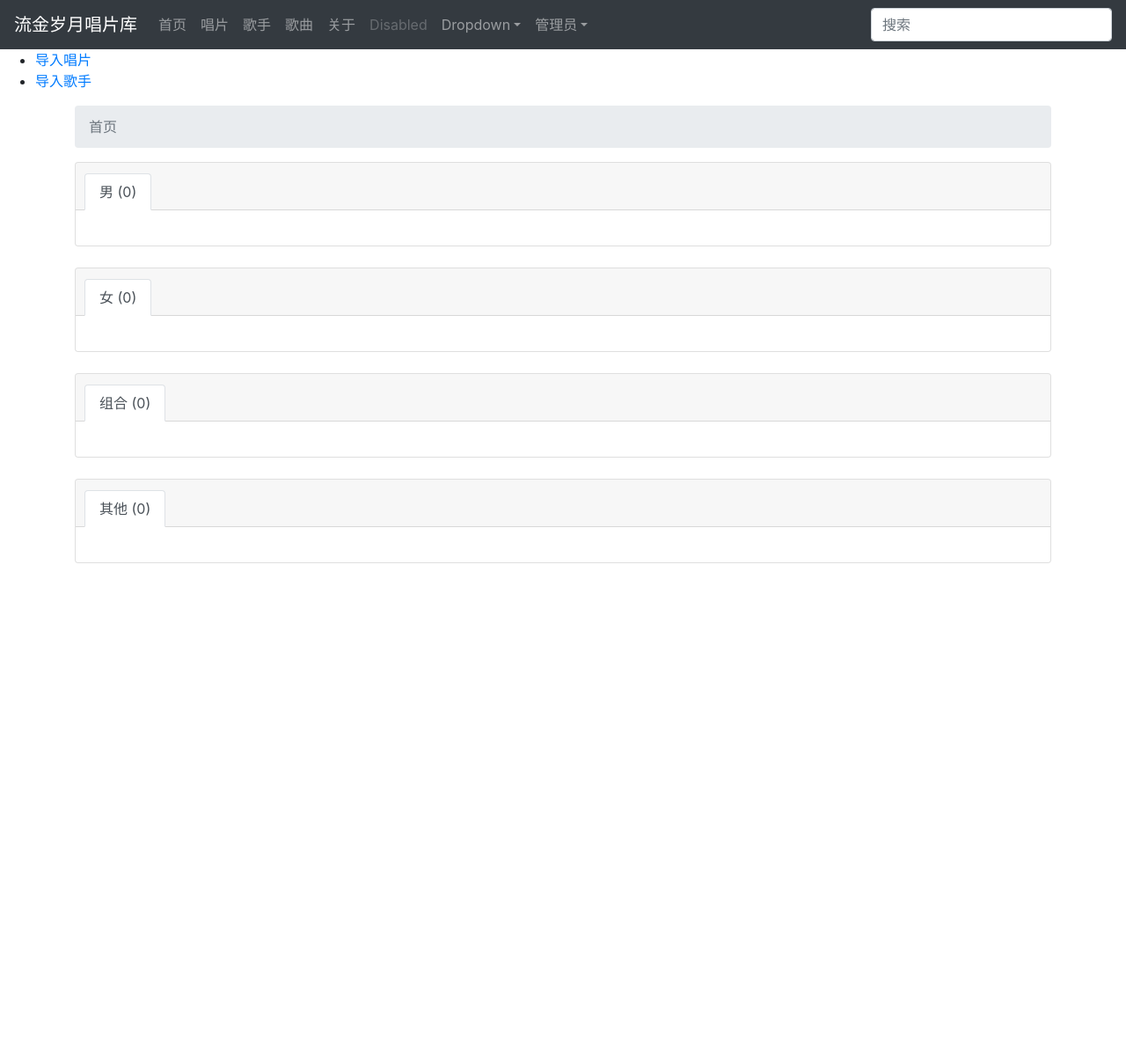
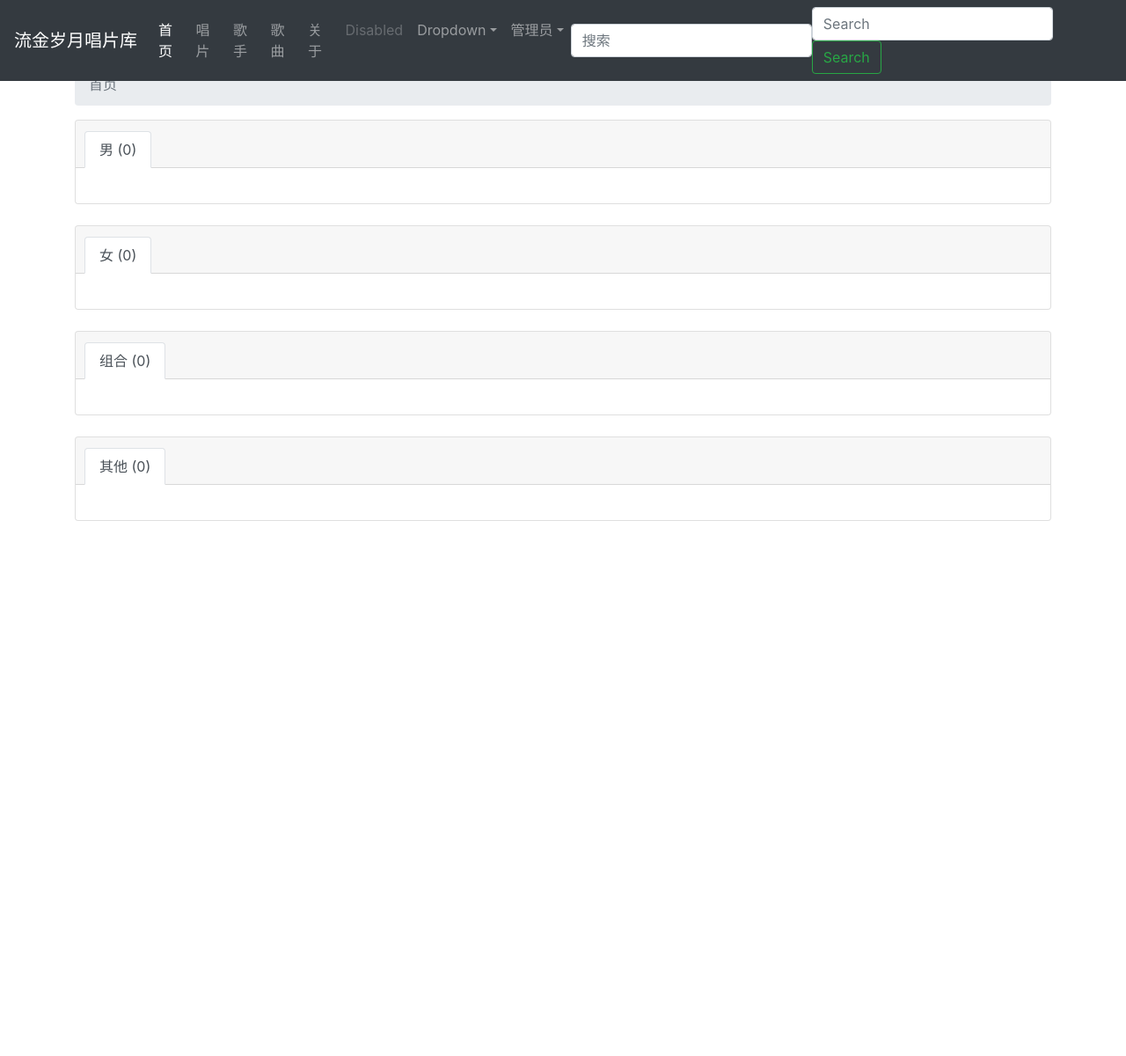
Before and after one commit to liuxue0905/GoldenTimes, a Django app: page /portal/dashboard/ in a window 1280 px wide. Shown: the whole page at 88% size. Before the commit the page ends 640 px from the top, so only its background shows below. Run offline with Django 3.2, Linux system fonts and the light colour scheme; data that the repository does not hold is empty; parts of the project's set-up code (start-up, migrations or seed data) failed here and were passed over; some libraries are stand-ins or nearby versions.

Commit message:
修改服务端版网页

```diff
--- /dev/null
+++ b/portal/static/css/navbar-top-fixed.css
@@ -0,0 +1,5 @@
+/* Show it is fixed to the top */
+body {
+  min-height: 75rem;
+  padding-top: 4.5rem;
+}
--- a/portal/templates/base.html
+++ b/portal/templates/base.html
@@ -16,7 +16,24 @@
 
     <link rel="stylesheet" href="{% static 'css/abc.css' %}">
 
+    <style>
+        .bd-placeholder-img {
+            font-size: 1.125rem;
+            text-anchor: middle;
+            -webkit-user-select: none;
+            -moz-user-select: none;
+            -ms-user-select: none;
+            user-select: none;
+        }
 
+        @media (min-width: 768px) {
+            .bd-placeholder-img-lg {
+                font-size: 3.5rem;
+            }
+        }
+    </style>
+    <!-- Custom styles for this template -->
+    <link href="{% static 'css/navbar-top-fixed.css' %}" rel="stylesheet">
 
     {% block title %}
     {% endblock %}
@@ -30,7 +47,8 @@
 
 <body data-admin-utc-offset="{% now "Z" %}">
 
-<nav class="navbar navbar-expand-sm navbar-dark bg-dark">
+{% block android_header %}
+<nav class="navbar navbar-expand-sm navbar-dark bg-dark    fixed-top">
     <a class="navbar-brand" href="#">流金岁月唱片库</a>
     <button class="navbar-toggler" type="button" data-toggle="collapse" data-target="#navbarsExample03" aria-controls="navbarsExample03" aria-expanded="false" aria-label="Toggle navigation">
         <span class="navbar-toggler-icon"></span>
@@ -39,7 +57,9 @@
     <div class="collapse navbar-collapse" id="navbarsExample03">
         <ul class="navbar-nav mr-auto">
             <li class="nav-item{% ifequal mdl_navigation__link__current 'dashboard' %} active{% endifequal %}">
-                <a class="nav-link" href="{% url 'portal:dashboard' %}">首页{% ifequal mdl_navigation__link__current 'dashboard' %} <span class="sr-only">(current)</span>{% endifequal %}</a>
+                <a class="nav-link" href="{% url 'portal:dashboard' %}">首页
+                    {% ifequal mdl_navigation__link__current 'dashboard' %}
+                        <span class="sr-only">(current)</span>{% endifequal %}</a>
             </li>
             <li class="nav-item">
                 <a class="nav-link" href="{% url 'portal:record-list' %}">唱片</a>
@@ -79,24 +99,21 @@
         <form class="form-inline my-2 my-md-0">
             <input class="form-control" type="text" placeholder="搜索">
         </form>
+        <form class="form-inline mt-2 mt-md-0">
+            <input class="form-control mr-sm-2" type="text" placeholder="Search" aria-label="Search">
+            <button class="btn btn-outline-success my-2 my-sm-0" type="submit">Search</button>
+        </form>
     </div>
 </nav>
+{% endblock %}
 
-<div>
-    <ul>
-        <li>
-            <a class="mdl-navigation__link{% ifequal mdl_navigation__link__current 'import-records' %} mdl-navigation__link--current{% endifequal %}"
-               href="{% url 'portal:import-records' %}">导入唱片</a>
-        </li>
-        <li>
-            <a class="mdl-navigation__link{% ifequal mdl_navigation__link__current 'import-artists' %} mdl-navigation__link--current{% endifequal %}" href="{% url 'portal:import-artists' %}">导入歌手</a>
-        </li>
-    </ul>
-
-    {% block android_header %}
-    {% endblock %}
-
-</div>
+{#<li>#}
+{#            <a class="mdl-navigation__link{% ifequal mdl_navigation__link__current 'import-records' %} mdl-navigation__link--current{% endifequal %}"#}
+{#               href="{% url 'portal:import-records' %}">导入唱片</a>#}
+{#        </li>#}
+{#        <li>#}
+{#            <a class="mdl-navigation__link{% ifequal mdl_navigation__link__current 'import-artists' %} mdl-navigation__link--current{% endifequal %}" href="{% url 'portal:import-artists' %}">导入歌手</a>#}
+{#        </li>#}
 
 <main role="main" class="container">
     <div>
```
